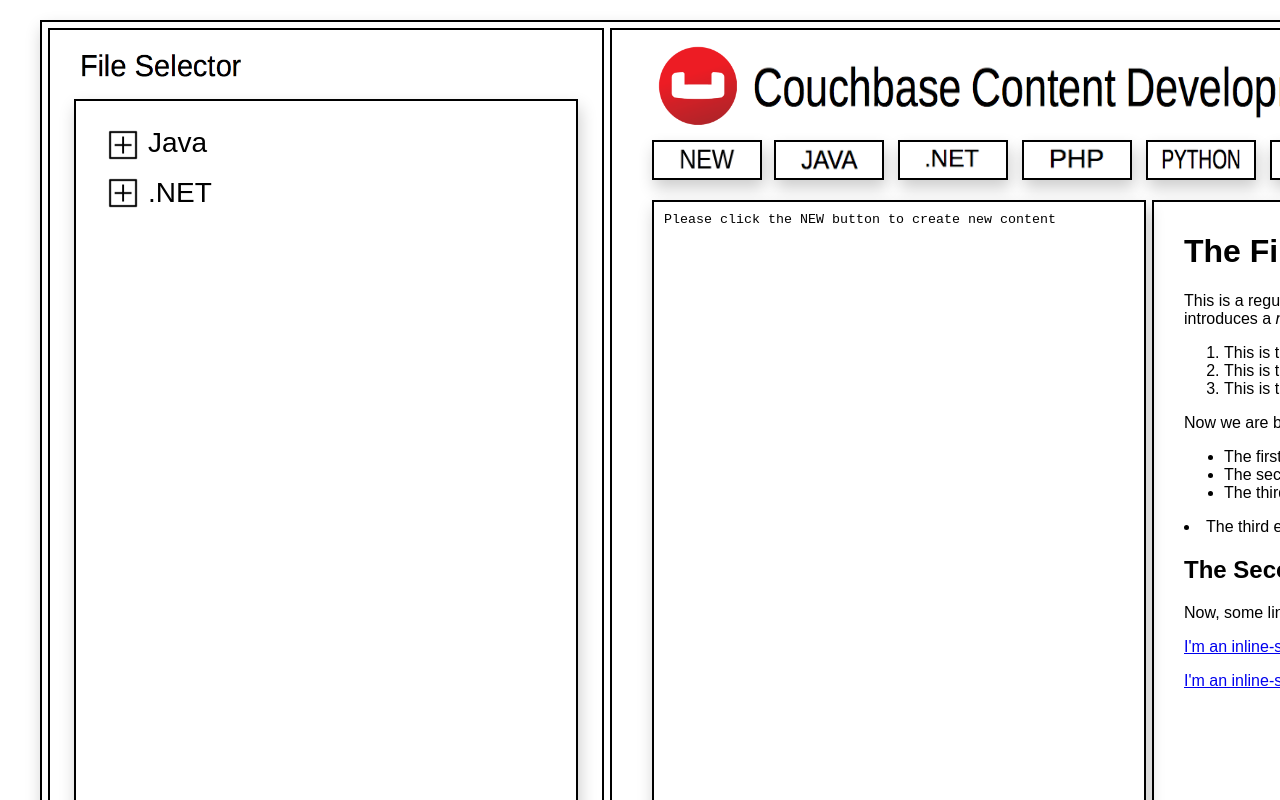
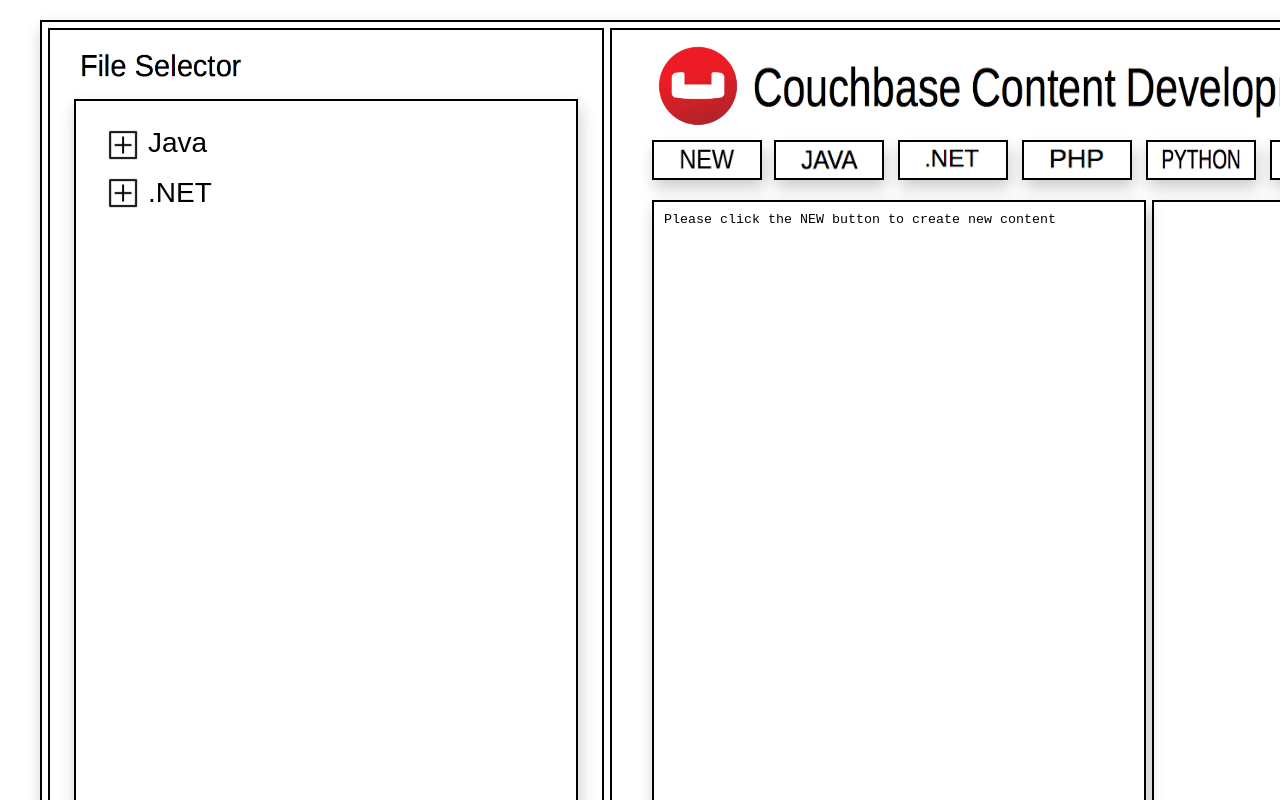
Before and after one commit to tonyjhillman/cb-content-creation, a React (Create React App) app: page / in a window 1280 px wide. Shown: the top 800 px of the page. Built offline with nearby package versions, Linux system fonts and the light colour scheme.

Commit message:
remove default htmlPaneContent.

```diff
--- a/src/index.js
+++ b/src/index.js
@@ -412,31 +412,7 @@
 			super(props);
       this.state = {
 				image: 'nodeJsButtonBasic.png',
-				htmlPaneContent: '<h1 id="the-first-level-header">The First-Level Header</h1>'
-					+ '\n\n'
-					+ '\<p\>This is a regular paragraph, which starts describing a topic.'
-					+ 'It introduces a <em>numbered</em> list, as follows:</p>'
-					+ '<ol>'
-					+ '<li>This is the first element</li>'
-					+ '<li>This is the second element</li>'
-					+ '<li>This is the third element</li>'
-					+ '</ol>'
-					+ '<p>Now we are back to a paragraph again. Now, an '
-					+ '<strong>unordered</strong> list:</p>'
-					+ '<ul>'
-					+ '<li>The first element</li>'
-					+ '<li>The second</li>'
-					+ '<li>The third</li>'
-					+ '</ul>'
-					+ '</li>'
-					+ '<li>The third element in the initial, ordered list</li>'
-					+ '</ol>'
-					+ '<h2 id="the-second-level-header">The Second-Level Header</h2>'
-					+ '<p>Now, some links:</p>'
-					+ '<p><a href="https://www.google.com">I&#39;m an inline-style'
-					+ ' link</a></p>'
-					+ '<p><a href="https://www.google.com" title="Google&#39;s '
-					+ 'Homepage">I&#39;m an inline-style link with title</a></p>',
+				htmlPaneContent: '',
 				nodeImageToggle: true,
 				editPaneToggle: true,
 				value: 'Please click the NEW button to create new content',
```
